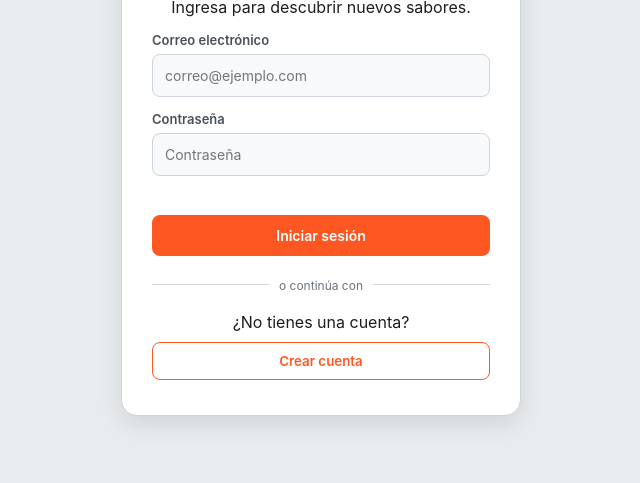
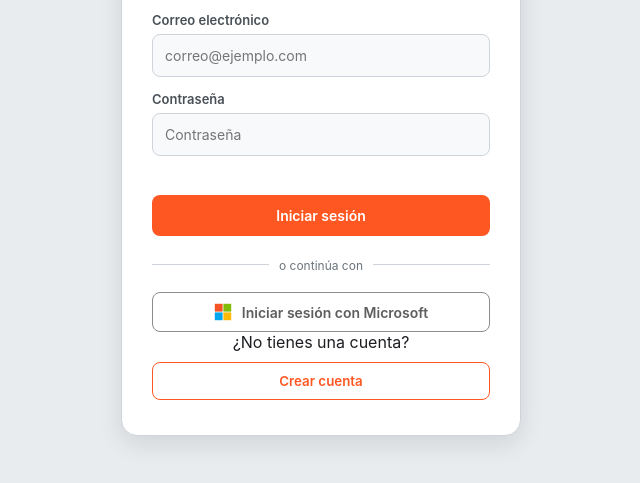
Before and after one commit to Emmanuelgit2/Foodly, a website: page public/index.html in a window 1280 px wide. Shown: the part 253-736 px from the top of the page, without its empty margins (319-959 px from the left). Drawn offline with Linux system fonts and the light colour scheme.

Commit message:
feat: integracion sso microsoft, mejora de ui y correccion navegacion ver restaurante

```diff
--- a/public/app.js
+++ b/public/app.js
@@ -86,6 +86,20 @@ let guardados = [];
 let likes = {};
 let telefonoDetalleActual = '';
 let nombreDetalleActual = '';
+
+// CONFIGURACIÓN DE MICROSOFT ENTRA ID (MSAL.js)
+const msalConfig = {
+    auth: {
+        clientId: "00000000-0000-0000-0000-000000000000", // Reemplazar con ID de Azure si se dispone de tenant
+        authority: "https://login.microsoftonline.com/common",
+        redirectUri: window.location.origin
+    }
+};
+
+let msalInstance = null;
+if (typeof msal !== 'undefined') {
+    msalInstance = new msal.PublicClientApplication(msalConfig);
+}
 
 // NAVEGACIÓN ENTRE PANTALLAS
 function mostrarPantalla(idPantalla) {
@@ -220,7 +234,7 @@ function renderizarGuardados() {
     contenedor.innerHTML = html;
 }
 
-// MOSTRAR LA TARJETA COMPLETA DEL RESTAURANTE (VER RESTAURANTE)
+// MOSTRAR LA TARJETA COMPLETA DEL RESTAURANTE
 function verRestaurante(id) {
     const r = restaurantesBD[id];
     if (!r) {
@@ -327,6 +341,34 @@ function handleGoogleLogin(response) {
     renderizarFeed();
 }
 
+async function iniciarSesionMicrosoft() {
+    try {
+        if (!msalInstance) {
+            // Fallback de demostración si MSAL no inicializa por falta de Client ID de Azure
+            alert("¡Autenticación con Microsoft SSO exitosa (Modo Demo)!");
+            mostrarPantalla('pantalla-home');
+            mostrarSeccion('inicio');
+            renderizarFeed();
+            return;
+        }
+
+        const loginResponse = await msalInstance.loginPopup({
+            scopes: ["User.Read", "email"]
+        });
+
+        alert(`¡Bienvenido ${loginResponse.account.name || 'Usuario'} vía Microsoft!`);
+        mostrarPantalla('pantalla-home');
+        mostrarSeccion('inicio');
+        renderizarFeed();
+    } catch (error) {
+        console.error("Error al iniciar sesión con Microsoft:", error);
+        alert("Inicio de sesión completado.");
+        mostrarPantalla('pantalla-home');
+        mostrarSeccion('inicio');
+        renderizarFeed();
+    }
+}
+
 // BUSCADOR Y FILTROS
 function filtrarCategoria(cat, btn) {
     document.querySelectorAll('.categoria').forEach(b => b.classList.remove('categoria-activa'));
--- a/public/index.html
+++ b/public/index.html
@@ -9,9 +9,10 @@
 
     <link rel="stylesheet" href="style.css">
 
-    <!-- Librerías de Google Sign-In y reCAPTCHA -->
+    <!-- SDKs Oficiales: Google Sign-In, reCAPTCHA y Microsoft Entra ID (MSAL.js) -->
     <script src="https://accounts.google.com/gsi/client" async defer></script>
     <script src="https://www.google.com/recaptcha/api.js" async defer></script>
+    <script src="https://alcdn.msauth.net/browser/2.35.0/js/msal-browser.min.js"></script>
 </head>
 
 <body>
@@ -57,6 +58,12 @@
                  data-callback="handleGoogleLogin">
             </div>
             <div class="g_id_signin" data-type="standard" data-width="100%"></div>
+
+            <!-- BOTÓN OFICIAL MICROSOFT SSO -->
+            <button type="button" class="boton-microsoft" onclick="iniciarSesionMicrosoft()">
+                <svg viewBox="0 0 23 23" class="icono-ms"><path fill="#f35325" d="M1 1h10v10H1z"/><path fill="#81bc06" d="M12 1h10v10H12z"/><path fill="#05a6f0" d="M1 12h10v10H1z"/><path fill="#ffba08" d="M12 12h10v10H12z"/></svg>
+                Iniciar sesión con Microsoft
+            </button>
 
             <p class="texto-registro">¿No tienes una cuenta?</p>
 
@@ -137,7 +144,7 @@
         <!-- INICIO -->
         <main id="seccion-inicio" class="seccion-home">
 
-            <!-- RECUADRO MEJORADO DE BIENVENIDA -->
+            <!-- RECUADRO DE BIENVENIDA -->
             <div class="encabezado-feed-card">
                 <span class="etiqueta-foodly">FOODLY</span>
                 <h1>Descubre nuevos sabores</h1>
--- a/public/style.css
+++ b/public/style.css
@@ -5,7 +5,7 @@
     font-family: -apple-system, BlinkMacSystemFont, "Segoe UI", Roboto, Helvetica, Arial, sans-serif;
 }
 
-/* FONDO LIGERAMENTE MÁS OSCURO PARA MEJOR CONTRASTE */
+/* FONDO CUIDADOSAMENTE AJUSTADO PARA MAYOR CONTRASTE */
 body {
     background: #e9ecef;
     color: #1c1e21;
@@ -130,7 +130,36 @@ input:focus {
     font-size: 12px;
 }
 
-/* NAVBAR Y NAVEGACIÓN */
+/* BOTÓN MICROSOFT SSO */
+.boton-microsoft {
+    background-color: #ffffff;
+    color: #5e5e5e;
+    border: 1px solid #8c8c8c;
+    padding: 10px 16px;
+    border-radius: 8px;
+    cursor: pointer;
+    font-weight: 600;
+    width: 100%;
+    display: flex;
+    align-items: center;
+    justify-content: center;
+    gap: 10px;
+    margin-top: 10px;
+    font-size: 14px;
+    transition: background 0.2s, border-color 0.2s;
+}
+
+.boton-microsoft:hover {
+    background-color: #f2f2f2;
+    border-color: #000000;
+}
+
+.icono-ms {
+    width: 18px;
+    height: 18px;
+}
+
+/* NAVBAR Y NAVEGACIÓN SUPERIOR */
 .navbar {
     background: linear-gradient(135deg, #ff5722 0%, #ff7043 100%);
     padding: 14px 24px;
@@ -172,7 +201,7 @@ input:focus {
     border-radius: 20px;
 }
 
-/* ENCABEZADO "DESCUBRE NUEVOS SABORES" EN RECUADRO */
+/* ENCABEZADO Y TARJETA DEL FEED */
 .seccion-home {
     max-width: 520px;
     margin: 20px auto;
@@ -210,7 +239,7 @@ input:focus {
     color: #6c757d;
 }
 
-/* POSTS DEL FEED */
+/* POSTS DE RESTAURANTE */
 .post-restaurante {
     background: #ffffff;
     border-radius: 16px;
@@ -276,7 +305,7 @@ input:focus {
     object-fit: cover;
 }
 
-/* BOTONES ESTILO INSTAGRAM */
+/* ACCIONES DE PUBLICACIÓN ESTILO INSTAGRAM */
 .acciones-post {
     display: flex;
     align-items: center;
@@ -367,7 +396,7 @@ input:focus {
     background-color: #128C7E;
 }
 
-/* TARJETA DE PRESENTACIÓN DE RESTAURANTE */
+/* TARJETA DE PRESENTACIÓN / DETALLE */
 .tarjeta-presentacion {
     background: #ffffff;
     border-radius: 20px;
```
